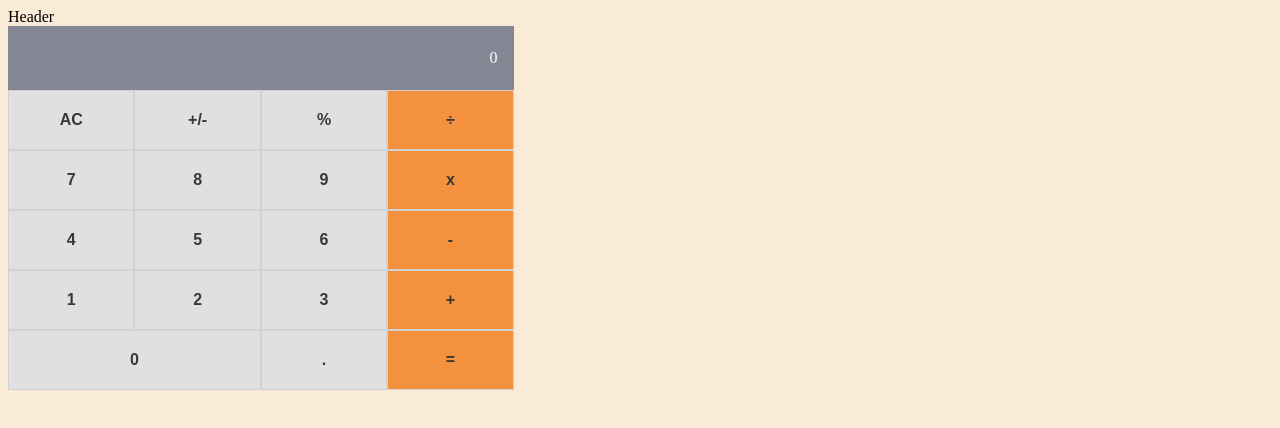
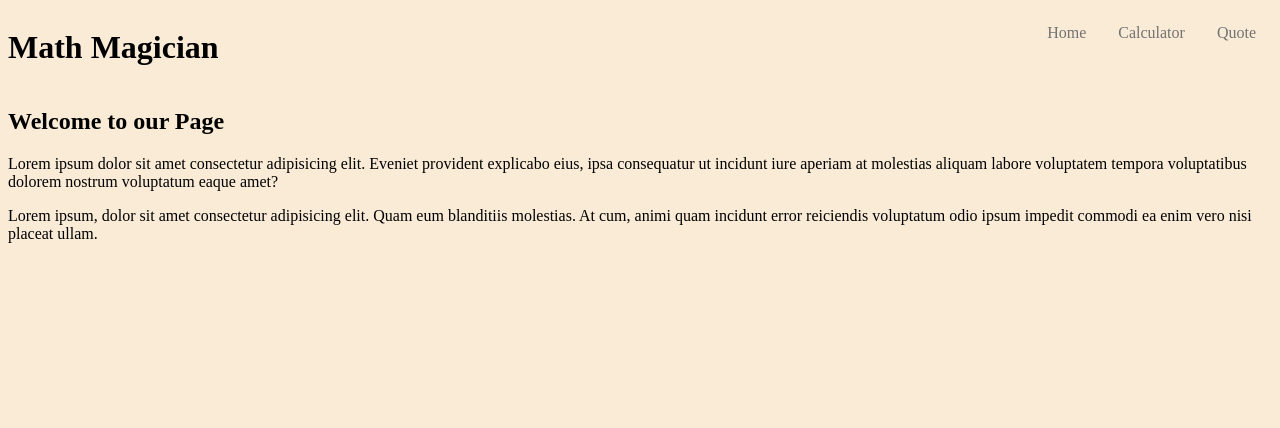
Before and after one commit to awaisanwar544/math-magician, a React (Create React App) app: page / in a window 1280 px wide. Shown: the top 428 px of the page. Built offline with nearby package versions, Linux system fonts and the light colour scheme.

Commit message:
Create website pages

```diff
--- a/package.json
+++ b/package.json
@@ -10,6 +10,8 @@
     "prop-types": "^15.8.1",
     "react": "^17.0.2",
     "react-dom": "^17.0.2",
+    "react-router": "^6.2.2",
+    "react-router-dom": "^6.2.2",
     "react-scripts": "5.0.0",
     "web-vitals": "^2.1.4"
   },
--- a/src/App.js
+++ b/src/App.js
@@ -1,12 +1,23 @@
+import { BrowserRouter, Route, Routes } from 'react-router-dom';
 import './App.css';
-import Calculator from './components/Calculator';
+import CalculatorPage from './components/CalculatorPage';
+import Header from './components/Header';
+import Home from './components/Home';
+import Quote from './components/Quote';
 
 function App() {
   return (
-    <div className="App">
-      <header className="App-header">Header</header>
-      <Calculator />
-    </div>
+    <BrowserRouter>
+      <div className="App">
+        <Header className="App-header" />
+        <Routes>
+          <Route path="/" element={<Home />} />
+          <Route path="/calculator" element={<CalculatorPage />} />
+          <Route path="/quote" element={<Quote />} />
+        </Routes>
+      </div>
+
+    </BrowserRouter>
   );
 }
 
--- a/src/components/Calculator.css
+++ b/src/components/Calculator.css
@@ -1,5 +1,5 @@
 .calc-container {
-  width: 40%;
+  width: 50vw;
 }
 
 .keypad {
--- /dev/null
+++ b/src/components/CalculatorPage.jsx
@@ -0,0 +1,11 @@
+import React from 'react';
+import Calculator from './Calculator';
+
+const CalculatorPage = () => (
+  <div style={{ display: 'flex', justifyContent: 'space-between' }}>
+    <h2>Let&apos;s do some Math</h2>
+    <Calculator className="calculator" />
+  </div>
+);
+
+export default CalculatorPage;
--- /dev/null
+++ b/src/components/Header.css
@@ -0,0 +1,19 @@
+.header-container {
+  display: flex;
+  justify-content: space-between;
+}
+
+.header-container > ul {
+  list-style: none;
+  display: flex;
+}
+
+.header-container > ul a {
+  margin: 0 1em;
+  text-decoration: none;
+  color: rgb(114, 114, 114);
+}
+
+.header-container > ul a:hover {
+  color: rgb(17, 17, 17);
+}
--- /dev/null
+++ b/src/components/Header.jsx
@@ -0,0 +1,22 @@
+import React from 'react';
+import { Link } from 'react-router-dom';
+import './Header.css';
+
+const Header = () => (
+  <div className="header-container">
+    <h1 className="logo">Math Magician</h1>
+    <ul>
+      <li>
+        <Link to="/">Home</Link>
+      </li>
+      <li>
+        <Link to="/calculator">Calculator</Link>
+      </li>
+      <li>
+        <Link to="/quote">Quote</Link>
+      </li>
+    </ul>
+  </div>
+);
+
+export default Header;
--- /dev/null
+++ b/src/components/Home.jsx
@@ -0,0 +1,23 @@
+import React from 'react';
+
+const Home = () => (
+  <>
+    <h2>Welcome to our Page</h2>
+    <p>
+      Lorem ipsum dolor sit amet consectetur adipisicing elit.
+      Eveniet provident explicabo eius, ipsa consequatur ut incidunt iure
+      aperiam at molestias aliquam labore voluptatem tempora voluptatibus
+      dolorem nostrum voluptatum eaque amet?
+
+    </p>
+    <p>
+      Lorem ipsum, dolor sit amet consectetur adipisicing elit.
+      Quam eum blanditiis molestias. At cum, animi quam incidunt
+      error reiciendis voluptatum odio ipsum impedit commodi ea
+      enim vero nisi placeat ullam.
+
+    </p>
+  </>
+);
+
+export default Home;
--- /dev/null
+++ b/src/components/Quote.jsx
@@ -0,0 +1,9 @@
+import React from 'react';
+
+const Quote = () => (
+  <div style={{ width: '100%', textAlign: 'center' }}>
+    <h2>A quick brown jumped over the lazy dogs</h2>
+  </div>
+);
+
+export default Quote;
```
Also changed, not shown: src/components/Calculator.jsx (renamed from src/components/Calculator.js), src/components/calcComponents/CalcKey.jsx (renamed from src/components/calcComponents/CalcKey.js), src/components/calcComponents/Display.jsx (renamed from src/components/calcComponents/Display.js).
